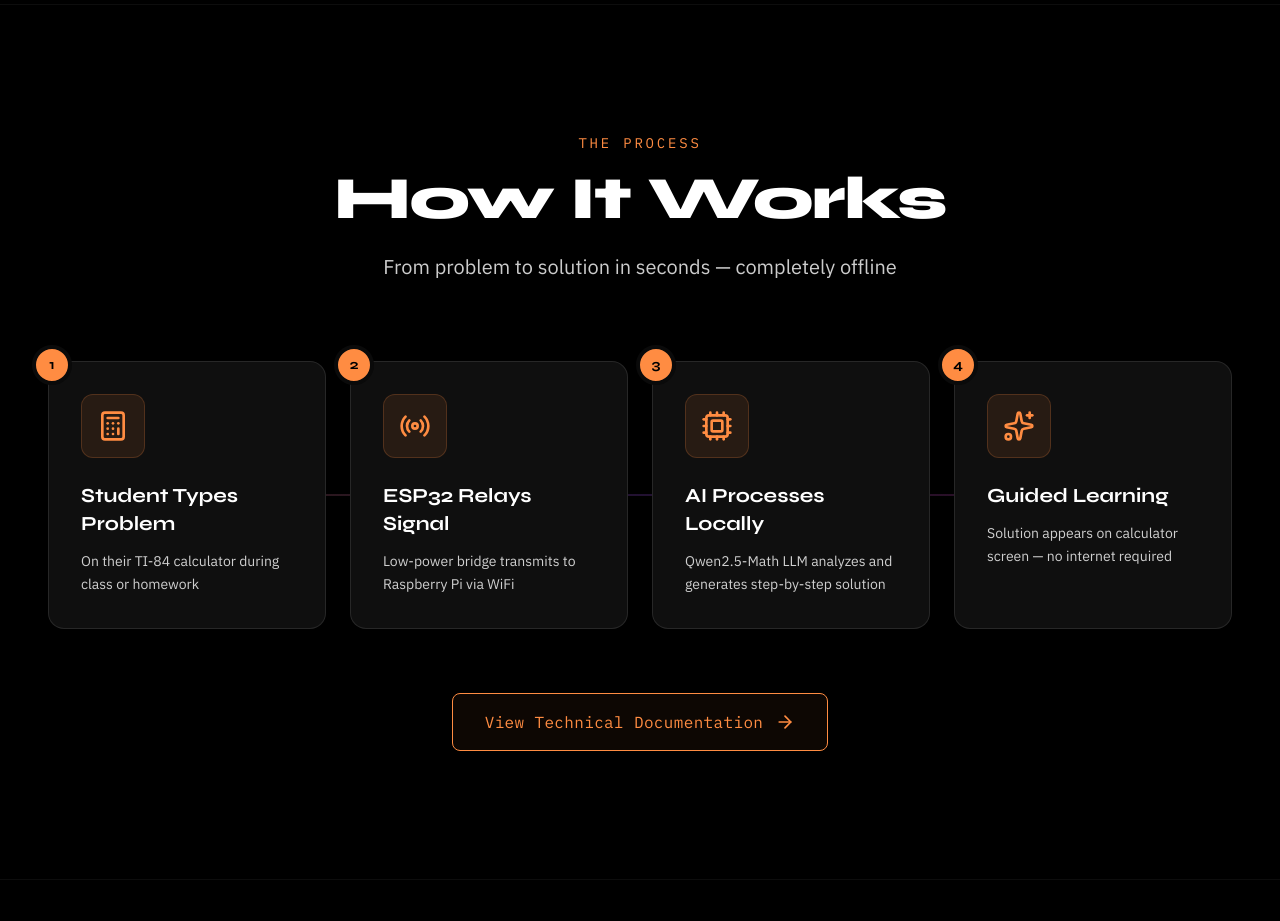
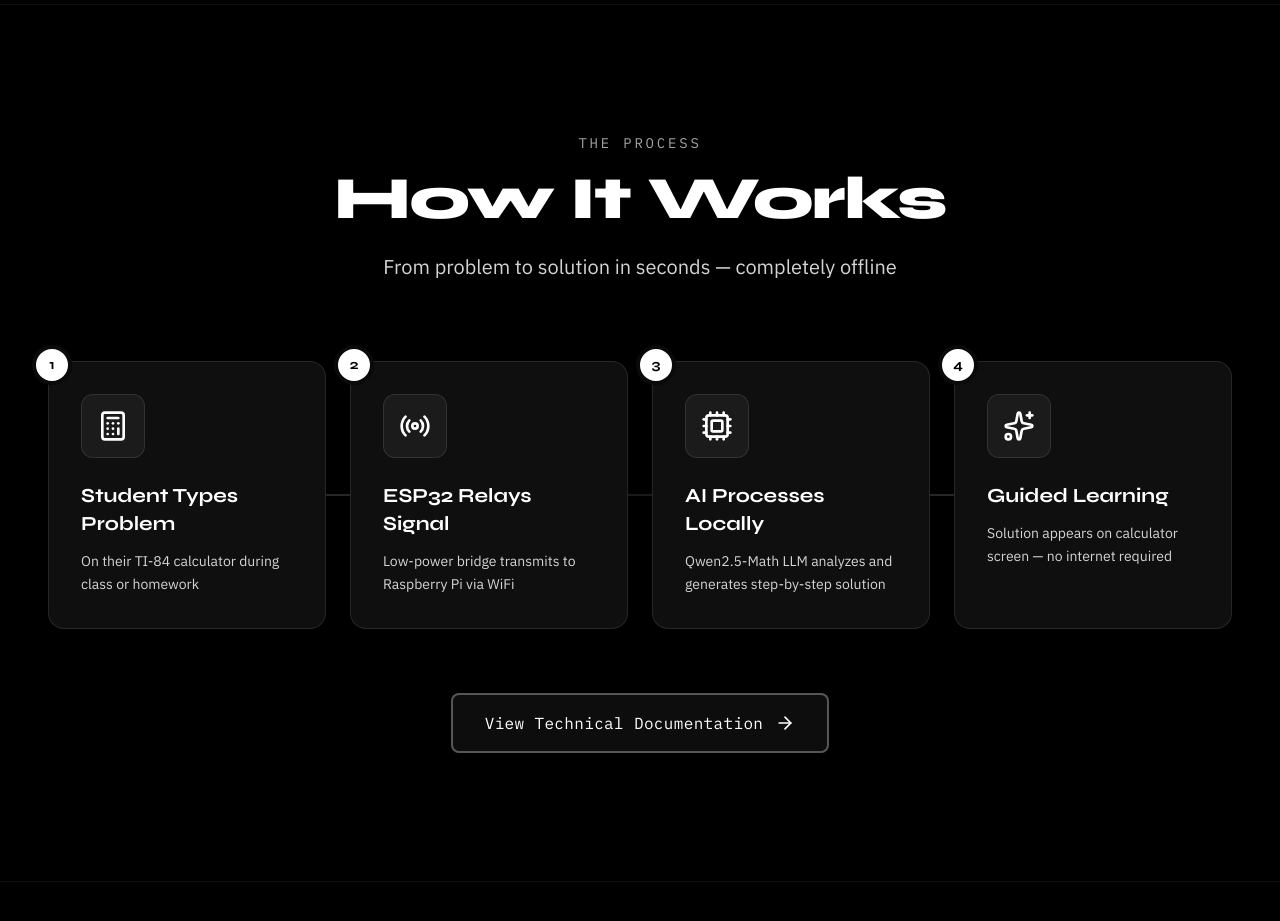
Before and after one commit to Trammell-Whitfield/S1pher-Website, a React (Vite) app in the folder s1pher-react/: page /prototypes in a window 1280 px wide. Shown: the part 1380-2301 px from the top of the page. Built offline with nearby package versions, Linux system fonts and the light colour scheme.

Commit message:
Update HowItWorks.tsx

```diff
--- a/s1pher-react/src/components/HowItWorks.tsx
+++ b/s1pher-react/src/components/HowItWorks.tsx
@@ -39,20 +39,20 @@ export function HowItWorks() {
           transition={{ duration: 0.8 }}
           className="text-center mb-20"
         >
-          <p className="text-orange text-xs md:text-sm font-mono uppercase tracking-[0.2em] mb-4">
+          <p className="text-gray-400 text-xs md:text-sm font-mono uppercase tracking-[0.2em] mb-4">
             The Process
           </p>
           <h2 className="text-4xl md:text-5xl lg:text-6xl font-display font-extrabold text-white leading-tight tracking-tight mb-6">
             How It Works
           </h2>
-          <p className="text-white/80 text-lg md:text-xl max-w-3xl mx-auto leading-relaxed">
+          <p className="text-gray-300 text-lg md:text-xl max-w-3xl mx-auto leading-relaxed">
             From problem to solution in seconds — completely offline
           </p>
         </motion.div>
 
         <div className="relative">
           {/* Connection line */}
-          <div className="hidden lg:block absolute top-1/2 left-0 right-0 h-0.5 bg-gradient-to-r from-orange via-blue-500 via-purple-500 to-pink-500 opacity-20 -translate-y-1/2" />
+          <div className="hidden lg:block absolute top-1/2 left-0 right-0 h-0.5 bg-gradient-to-r from-white/20 via-white/10 to-white/20 -translate-y-1/2" />
 
           <div className="grid md:grid-cols-2 lg:grid-cols-4 gap-8 lg:gap-6">
             {steps.map((step, index) => {
@@ -72,7 +72,7 @@ export function HowItWorks() {
                     whileInView={{ scale: 1 }}
                     viewport={{ once: true }}
                     transition={{ duration: 0.5, delay: index * 0.15 + 0.2 }}
-                    className="absolute -top-4 -left-4 w-10 h-10 rounded-full bg-orange border-4 border-bg-2 flex items-center justify-center z-10 group-hover:scale-125 transition-transform duration-300"
+                    className="absolute -top-4 -left-4 w-10 h-10 rounded-full bg-white border-4 border-bg-2 flex items-center justify-center z-10 group-hover:scale-125 group-hover:bg-orange transition-all duration-300"
                   >
                     <span className="text-bg font-display font-bold text-sm">
                       {index + 1}
@@ -80,23 +80,23 @@ export function HowItWorks() {
                   </motion.div>
 
                   {/* Card */}
-                  <div className="relative h-full bg-card border border-white/10 rounded-2xl p-8 hover:border-orange/30 hover:shadow-[0_20px_60px_rgba(255,107,53,0.15)] transition-all duration-500 overflow-hidden group-hover:-translate-y-2">
+                  <div className="relative h-full bg-card border border-white/10 rounded-2xl p-8 hover:border-white/30 hover:shadow-[0_20px_60px_rgba(255,255,255,0.05)] transition-all duration-500 overflow-hidden group-hover:-translate-y-2">
                     {/* Gradient background */}
-                    <div className={`absolute inset-0 bg-gradient-to-br ${step.color} opacity-0 group-hover:opacity-100 transition-opacity duration-500`} />
+                    <div className={`absolute inset-0 bg-gradient-to-br from-white/5 to-transparent opacity-0 group-hover:opacity-100 transition-opacity duration-500`} />
 
                     {/* Icon container */}
                     <div className="relative mb-6">
-                      <div className="w-16 h-16 rounded-xl bg-orange/10 border border-orange/20 flex items-center justify-center group-hover:scale-110 group-hover:rotate-6 transition-all duration-500">
-                        <Icon className="w-8 h-8 text-orange" />
+                      <div className="w-16 h-16 rounded-xl bg-white/5 border border-white/10 flex items-center justify-center group-hover:scale-110 group-hover:border-orange group-hover:bg-orange/5 transition-all duration-500">
+                        <Icon className="w-8 h-8 text-white group-hover:text-orange" />
                       </div>
                     </div>
 
                     {/* Content */}
                     <div className="relative">
-                      <h3 className="text-xl font-display font-bold text-white mb-3 group-hover:text-orange transition-colors duration-300">
+                      <h3 className="text-xl font-display font-bold text-white mb-3 transition-colors duration-300">
                         {step.title}
                       </h3>
-                      <p className="text-white/80 text-sm leading-relaxed">
+                      <p className="text-gray-300 text-sm leading-relaxed">
                         {step.description}
                       </p>
                     </div>
@@ -104,7 +104,7 @@ export function HowItWorks() {
                     {/* Arrow connector (desktop only) */}
                     {index < steps.length - 1 && (
                       <div className="hidden lg:block absolute top-1/2 -right-8 -translate-y-1/2 z-20">
-                        <ArrowRight className="w-6 h-6 text-orange/40 group-hover:text-orange group-hover:translate-x-1 transition-all duration-300" />
+                        <ArrowRight className="w-6 h-6 text-white/20 group-hover:text-white/40 group-hover:translate-x-1 transition-all duration-300" />
                       </div>
                     )}
                   </div>
@@ -126,7 +126,7 @@ export function HowItWorks() {
             href="https://github.com/Trammell-Whitfield/The_Teaching_Calculator"
             target="_blank"
             rel="noopener noreferrer"
-            className="inline-flex items-center gap-3 px-8 py-4 border border-orange rounded-lg text-orange font-mono text-sm tracking-wide bg-orange/5 hover:bg-orange/15 hover:shadow-[0_8px_32px_rgba(255,107,53,0.3)] hover:-translate-y-1 transition-all duration-300 group"
+            className="inline-flex items-center gap-3 px-8 py-4 border-2 border-white/30 rounded-lg text-white font-mono text-sm tracking-wide bg-white/5 hover:bg-white/10 hover:border-orange hover:text-orange hover:shadow-[0_8px_32px_rgba(255,140,66,0.2)] hover:-translate-y-1 transition-all duration-300 group"
           >
             <span className="text-base">View Technical Documentation</span>
             <ArrowRight className="w-5 h-5 group-hover:translate-x-1 transition-transform duration-300" />
```
